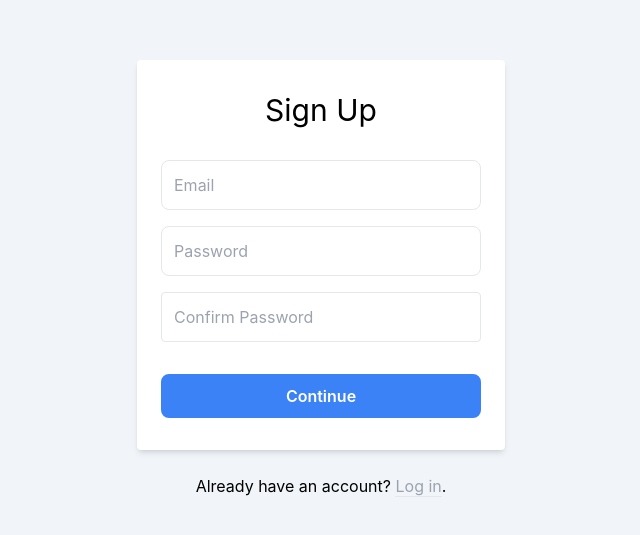
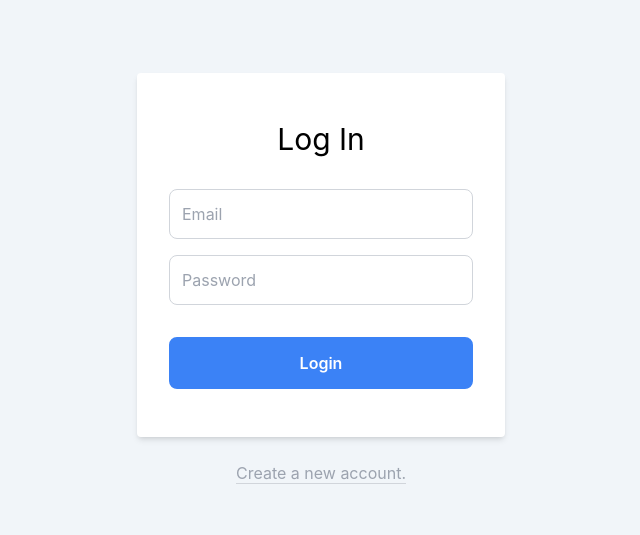
Before and after one commit to duyvo18/react_practice-student_management, a React (Create React App) app: page / in a window 1280 px wide. Shown: the part 121-656 px from the top of the page, without its empty margins (319-959 px from the left). Built offline with nearby package versions, Linux system fonts and the light colour scheme.

Commit message:
update signup/login flow, format, and components

```diff
--- a/src/App.js
+++ b/src/App.js
@@ -7,9 +7,9 @@ function App() {
       <main>
         {
           <Routes>
-            <Route path="/" element={<SignUpContainer />} />
-            <Route path="/info" element={<StudentInfoContainer />} />
-            <Route path="/login" element={<LogInContainer />} />
+            <Route path="/" element={<LogInContainer />} />
+            <Route path="/signup" element={<SignUpContainer />} />
+            <Route path="/signup/info" element={<StudentInfoContainer />} />
             <Route path="/listing" element={<ListingContainer />} />
             <Route path="/profile" element={<Profile />} />
             <Route
--- a/src/components/auth/login/LogInContainer.jsx
+++ b/src/components/auth/login/LogInContainer.jsx
@@ -3,9 +3,9 @@ import { useNavigate } from "react-router-dom"
 import { loginWithEmail } from "../../../services/authService";
 import { getStudentPathByEmail } from "../../../services/firestoreService";
 import FormValidationError from "../../common/FormValidationError"
-import Loading from "../../common/Loading"
-import { emailValidError, passwordValidError } from "../../common/inputValidation";
+import { emailValidError, passwordValidError } from "../../common/utils/inputValidation";
 import FormWrapper from "../../common/FormWrapper";
+import FadableClickable from "../../common/FadableClickable";
 
 const LogInContainer = () => {
 
@@ -16,22 +16,35 @@ const LogInContainer = () => {
         .find(row => row.trim().startsWith('auth='))
         ?.split('=')[1] === '1';
 
+    const userDocPath = document.cookie
+        .split(';')
+        .find(row => row.trim().startsWith('userDocPath='))
+        ?.split('=')[1];
+
     const [inputs, setInputs] = useState({
         email: '',
         password: '',
-    })
+    });
 
     const [errors, setErrors] = useState({
         email: '',
         password: '',
         auth: '',
-    })
+    });
 
-    const [isLoading, setLoading] = useState(false)
+    const [isLoading, setLoading] = useState(false);
 
     useEffect(
-        () => isAuth ? navigate("/profile") : null,
-        [isAuth]
+        () => {
+            if (isAuth) {
+                navigate("/profile");
+            } else {
+                if (userDocPath) {
+                    navigate("/signup/info");
+                }
+            }
+        },
+        []
     );
 
     const onInput = (e) => {
@@ -48,7 +61,7 @@ const LogInContainer = () => {
         }));
 
         validateInput(e);
-    }
+    };
 
     const validateInput = (e) => {
         const { name, value } = e.target;
@@ -69,94 +82,117 @@ const LogInContainer = () => {
             default:
                 break;
         }
-    }
+    };
 
     const onLogin = async () => {
+        // if (inputs.email) {
+        //     setErrors(prev => ({
+        //         ...prev,
+        //         email: emailValidError(inputs.email)
+        //     }));
+        // }
+        // if (inputs.password) {
+        //     setErrors(prev => ({
+        //         ...prev,
+        //         password: passwordValidError(inputs.email)
+        //     }));
+        // }
+
+        if (!errors.email && !errors.password) {
             setLoading(true);
 
-        if (await loginWithEmail(inputs.email, inputs.password)) {
+            try {
+                await loginWithEmail(inputs.email, inputs.password);
                 const docPath = await getStudentPathByEmail(inputs.email);
 
                 document.cookie = `auth=1; max-age=${3 * 60 * 60}; samesite=strict`;
                 document.cookie = `userDocPath=${docPath}; max-age=${3 * 60 * 60}; samesite=strict`;
 
-            navigate("/profile")
-        } else {
-            setLoading(false)
+                navigate("/profile");
+            } catch (e) {
+                console.error(e);
 
                 setErrors(prev => ({
                     ...prev,
-                auth: 'Please check your credential info.'
+                    auth: e.message
                 }));
+
+                setLoading(false);
+            }
         }
     }
 
     return (
-        <>
-            {
-                isLoading ? (
-                    <Loading />
-                ) : (
         <FormWrapper
             formContent={(
                 <>
                     <h1 className="text-3xl text-center">Log In</h1>
                     <input
-                                    className="block border border-grey-light w-full p-3 rounded mt-8"
+                        className="border border-gray-300 w-full p-3 rounded-lg mt-8"
                         type="text"
                         name="email"
                         placeholder="Email"
                         autoComplete="username"
+                        readOnly={isLoading}
                         onChange={onInput}
                         onBlur={validateInput} />
                     {
                         errors.email && (
-                                        <FormValidationError message={errors.email} />
+                            <FormValidationError>
+                                {errors.email}
+                            </FormValidationError>
                         )
                     }
 
                     <input
-                                    className="block border border-grey-light w-full p-3 rounded mt-4"
+                        className="border border-gray-300 w-full p-3 rounded-lg mt-4"
                         type="password"
                         name="password"
                         placeholder="Password"
                         autoComplete="current-password"
+                        readOnly={isLoading}
                         onChange={onInput}
                         onBlur={validateInput} />
                     {
                         errors.password && (
-                                        <FormValidationError message={errors.password} />
+                            <FormValidationError>
+                                {errors.password}
+                            </FormValidationError>
                         )
                     }
 
                     {
                         errors.auth && (
-                                        <div className="mt-4">
-                                            <FormValidationError message={errors.auth} />
-                                        </div>
+                            <FormValidationError
+                                className="mt-4"
+                            >
+                                {errors.auth}
+                            </FormValidationError>
                         )
                     }
 
+                    {/* TODO: SubmitButton component */}
                     <button
-                                    className="w-full text-center py-3 rounded bg-blue-500 text-white hover:bg-blue-600 focus:bg-blue-600 my-1 mt-4"
-                                    type="reset"
+                        className={`${isLoading ? 'buttonBlueFilledStatic' : 'buttonBlueFilled'} font-semibold w-full p-3 mt-8`}
+                        type="button"
+                        disabled={isLoading}
                         onClick={onLogin}
-                                >Log In</button>
+                    >
+                        {
+                            isLoading ? (
+                                <div className="rounded animate-spin duration-300 w-5 h-5 border-2 border-white mx-auto" />
+                            ) : 'Login'
+                        }
+                    </button>
                 </>
             )}
             formFooter={(
-                            <a
-                                className="text-gray-400 hover:text-gray-900 focus:text-gray-900 no-underline outline-none border-b border-gray-200 hover:border-gray-600 focus:border-gray-600"
-                                href="/"
-                            >
+                <FadableClickable href="/signup">
                     Create a new account.
-                            </a>
+                </FadableClickable>
             )}
         />
     )
 }
-        </>
-    )
-}
 
 export default LogInContainer;
--- a/src/components/auth/signup/SignUpContainer.jsx
+++ b/src/components/auth/signup/SignUpContainer.jsx
@@ -4,8 +4,9 @@ import { signupWithEmail } from "../../../services/authService";
 import { addNewStudent } from "../../../services/firestoreService";
 import FormValidationError from "../../common/FormValidationError"
 import Loading from "../../common/Loading"
-import { confirmPasswordValidError, emailValidError, passwordValidError } from "../../common/inputValidation";
+import { confirmPasswordValidError, emailValidError, passwordValidError } from "../../common/utils/inputValidation";
 import FormWrapper from "../../common/FormWrapper";
+import FadableClickable from "../../common/FadableClickable";
 
 const SignUpContainer = () => {
 
@@ -15,6 +16,11 @@ const SignUpContainer = () => {
         .split(';')
         .find(row => row.trim().startsWith('auth='))
         ?.split('=')[1] === '1';
+
+    const userDocPath = document.cookie
+        .split(';')
+        .find(row => row.trim().startsWith('userDocPath='))
+        ?.split('=')[1];
 
     const [inputs, setInputs] = useState({
         email: '',
@@ -31,8 +37,16 @@ const SignUpContainer = () => {
     const [isLoading, setLoading] = useState(false)
 
     useEffect(
-        () => isAuth ? navigate("/profile") : null,
-        [isAuth]
+        () => {
+            if (isAuth) {
+                navigate("profile")
+            } else {
+                if (userDocPath) {
+                    navigate("/signup/info")
+                }
+            }
+        },
+        []
     );
 
     const onInput = (e) => {
@@ -82,16 +96,19 @@ const SignUpContainer = () => {
         if (!errors.email && !errors.password && !errors.confirmPassword) {
             setLoading(true)
 
-            if (await signupWithEmail(inputs.email, inputs.password)) {
+            try {
+                await signupWithEmail(inputs.email, inputs.password);
+
                 const userDocPath = await addNewStudent(inputs.email);
-
                 document.cookie = `userDocPath=${userDocPath}; max-age=${3 * 60 * 60}; samesite=strict`;
 
-                navigate("/info");
-            } else {
+                navigate("/signup/info");
+            } catch (e) {
+                console.error(e);
+
                 setErrors(prev => ({
                     ...prev,
-                    auth: 'Authentication failed.'
+                    auth: e.message
                 }));
 
                 setLoading(false)
@@ -100,88 +117,91 @@ const SignUpContainer = () => {
     }
 
     return (
-        <>
-            {
-                isLoading ? (
-                    <Loading />
-                ) : (
         <FormWrapper
             formContent={(
                 <>
                     <h1 className="text-3xl text-center">Sign Up</h1>
 
                     <input
-                                    className="block border border-gray-200 w-full p-3 rounded-lg mt-8"
+                        className="border border-gray-300 w-full p-3 rounded-lg mt-8"
                         type="text"
                         name="email"
                         placeholder="Email"
+                        readOnly={isLoading}
                         onChange={onInput}
                         onBlur={validateInput} />
                     {
                         errors.email && (
-                                        <FormValidationError message={errors.email} />
+                            <FormValidationError>
+                                {errors.email}
+                            </FormValidationError>
                         )
                     }
 
                     <input
-                                    className="block border border-grey-light w-full p-3 rounded-lg mt-4"
+                        className="border border-gray-300 w-full p-3 rounded-lg mt-4"
                         type="password"
                         name="password"
                         placeholder="Password"
+                        readOnly={isLoading}
                         onChange={onInput}
                         onBlur={validateInput} />
                     {
                         errors.password && (
-                                        <FormValidationError message={errors.password} />
+                            <FormValidationError>
+                                {errors.password}
+                            </FormValidationError>
                         )
                     }
 
 
                     <input
-                                    className="block border border-grey-light w-full p-3 rounded mt-4"
+                        className="border border-gray-300 w-full p-3 rounded-lg mt-4"
                         type="password"
                         name="confirmPassword"
                         placeholder="Confirm Password"
+                        readOnly={isLoading}
                         onChange={onInput}
                         onBlur={validateInput} />
                     {
                         errors.confirmPassword && (
-                                        <FormValidationError message={errors.confirmPassword} />
+                            <FormValidationError>
+                                {errors.confirmPassword}
+                            </FormValidationError>
                         )
                     }
 
                     {
                         errors.auth && (
                             <div className="mt-4">
-                                            <FormValidationError message={errors.auth} />
+                                <FormValidationError>
+                                    {errors.auth}
+                                </FormValidationError>
                             </div>
                         )
                     }
 
                     <button
-                                    className="buttonBlueFilled w-full py-2 mt-8"
+                        className="buttonBlueFilled font-semibold w-full p-3 mt-8"
                         type="reset"
+                        disabled={isLoading}
                         onClick={onContinue}
-                                >Continue</button>
+                    >
+                        {
+                            isLoading ? (
+                                <div className="rounded animate-spin duration-300 w-5 h-5 border-2 border-white mx-auto" />
+                            ) : 'Continue'
+                        }
+                    </button>
                 </>
             )}
             formFooter={(
-                            <>
-                                <p>
-                                    Already have an account?{' '}
-                                    <a
-                                        className="text-gray-400 hover:text-gray-900 focus:text-gray-900 no-underline outline-none border-b border-gray-200 hover:border-gray-600 focus:border-gray-600"
-                                        href="/login">
-                                        Log in
-                                    </a>.
-                                </p>
-                            </>
+                <FadableClickable href="/">
+                    Login to an existing account.
+                </FadableClickable>
             )}
         />
     )
 }
-        </>
-    )
-}
 
 export default SignUpContainer;
--- a/src/components/auth/signup/StudentInfoContainer.jsx
+++ b/src/components/auth/signup/StudentInfoContainer.jsx
@@ -1,10 +1,9 @@
 import React, { useState, useEffect } from "react";
 import { useNavigate } from "react-router-dom";
 import { updateStudentInfo } from "../../../services/firestoreService";
-import AuthWarning from "../../common/AuthWarning";
 import FormValidationError from "../../common/FormValidationError";
 import Loading from "../../common/Loading"
-import { firstnameValidError, idValidError, lastnameValidError, startingYearValidError } from "../../common/inputValidation";
+import { firstnameValidError, idValidError, lastnameValidError, startingYearValidError } from "../../common/utils/inputValidation";
 import FormWrapper from "../../common/FormWrapper";
 
 const StudentInfoContainer = () => {
@@ -38,8 +37,16 @@ const StudentInfoContainer = () => {
     const [isLoading, setLoading] = useState(false)
 
     useEffect(
-        () => isAuth ? navigate("/profile") : null,
-        [isAuth]
+        () => {
+            if (!isAuth) {
+                if (!userDocPath) {
+                    navigate("/signup");
+                }
+            } else {
+                navigate("/profile")
+            }
+        },
+        []
     );
 
     const onInput = (e) => {
@@ -98,17 +105,13 @@ const StudentInfoContainer = () => {
         }
     }
 
-    return (
-        <>{
-            userDocPath ? (
-                <>{
+    return (<>{
         isLoading ? (
             <Loading />
         ) : (
             <FormWrapper
                 formContent={(
                     <>
-                                    <h1 className="text-3xl text-center">Sign Up</h1>
                         <input
                             className="block border border-grey-light w-full p-3 rounded mt-8"
                             type="text"
@@ -119,7 +122,9 @@ const StudentInfoContainer = () => {
                             onBlur={validateInput} />
                         {
                             errors.firstname && (
-                                            <FormValidationError message={errors.firstname} />
+                                <FormValidationError>
+                                    {errors.firstname}
+                                </FormValidationError>
                             )
                         }
 
@@ -133,7 +138,9 @@ const StudentInfoContainer = () => {
                             onBlur={validateInput} />
                         {
                             errors.lastname && (
-                                            <FormValidationError message={errors.lastname} />
+                                <FormValidationError>
+                                    {errors.lastname}
+                                </FormValidationError>
                             )
                         }
 
@@ -147,7 +154,9 @@ const StudentInfoContainer = () => {
                             onBlur={validateInput} />
                         {
                             errors.id && (
-                                            <FormValidationError message={errors.id} />
+                                <FormValidationError>
+                                    {errors.id}
+                                </FormValidationError>
                             )
                         }
 
@@ -161,7 +170,9 @@ const StudentInfoContainer = () => {
                             onBlur={validateInput} />
                         {
                             errors.startingYear && (
-                                            <FormValidationError message={errors.startingYear} />
+                                <FormValidationError>
+                                    {errors.startingYear}
+                                </FormValidationError>
                             )
                         }
 
@@ -174,12 +185,7 @@ const StudentInfoContainer = () => {
                 )}
             />
         )
-                }</>
-            ) : (
-                <AuthWarning />
-            )
-        }</>
-    )
+    }</>)
 }
 
 export default StudentInfoContainer;
--- /dev/null
+++ b/src/components/common/FadableClickable.jsx
@@ -0,0 +1,14 @@
+import React from "react";
+
+const FadableClickable = (props) => {
+    return (
+        <a
+            className="text-gray-400 hover:text-gray-700 focus:text-gray-700 no-underline outline-none border-b border-gray-300 hover:border-gray-400 focus:border-gray-400"
+            href={props.href}
+        >
+            {props.children}
+        </a>
+    );
+};
+
+export default FadableClickable;
--- a/src/components/common/FormValidationError.jsx
+++ b/src/components/common/FormValidationError.jsx
@@ -2,8 +2,8 @@ import React from "react";
 
 const FormValidationError = (props) => {
     return (
-        <p className="w-full text-right text-red-500 text-sm italic pl-3 pt-1">
-            {props.message}
+        <p className={`w-full text-right text-red-500 text-sm italic pl-3 pt-1 ${props.className ? props.className : ''}`}>
+            {props.children}
         </p>
     )
 }
--- a/src/components/common/FormWrapper.jsx
+++ b/src/components/common/FormWrapper.jsx
@@ -4,7 +4,7 @@ const FormWrapper = (props) => {
     return (
         <div className="flex flex-col min-h-screen min-w-screen bg-secondary">
             <div className="container flex flex-1 flex-col items-center justify-center max-w-sm mx-auto px-2">
-                <form className="rounded shadow-md w-full text-black bg-white px-6 py-8">
+                <form className="rounded shadow-md w-full text-black bg-white px-8 py-12">
                     {props.formContent}
                 </form>
                 {
--- a/src/index.css
+++ b/src/index.css
@@ -25,7 +25,11 @@ code {
 }
 
 .buttonBlueFilled {
-  @apply rounded-lg text-white font-semibold border-2 border-blue-500 hover:border-blue-600 focus:border-blue-600 active:border-blue-600 bg-blue-500 hover:bg-blue-600 focus:bg-blue-600 active:bg-blue-600
+  @apply rounded-lg outline-none text-white border-2 border-blue-500 hover:border-blue-700 focus:border-blue-700 active:border-blue-700 bg-blue-500 hover:bg-blue-700 focus:bg-blue-700 active:bg-blue-700
+}
+
+.buttonBlueFilledStatic {
+  @apply rounded-lg outline-none text-white border-2 border-blue-500 bg-blue-500
 }
 
 .buttonWarning {
```
Also changed, not shown: src/components/common/utils/inputValidation.js (renamed from src/components/common/inputValidation.js, +14 -4 lines). Lines whose indentation alone changed are shown as unchanged.
